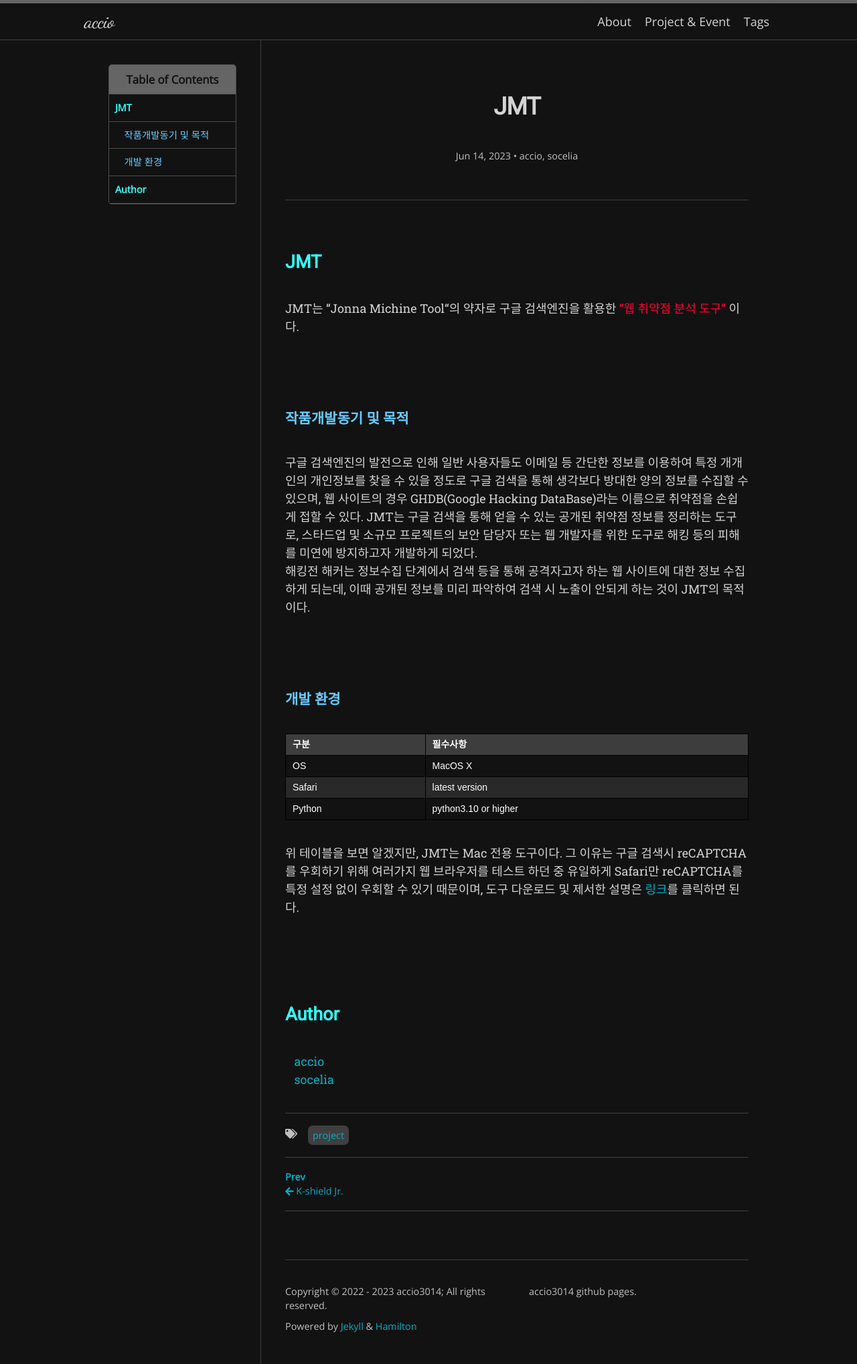
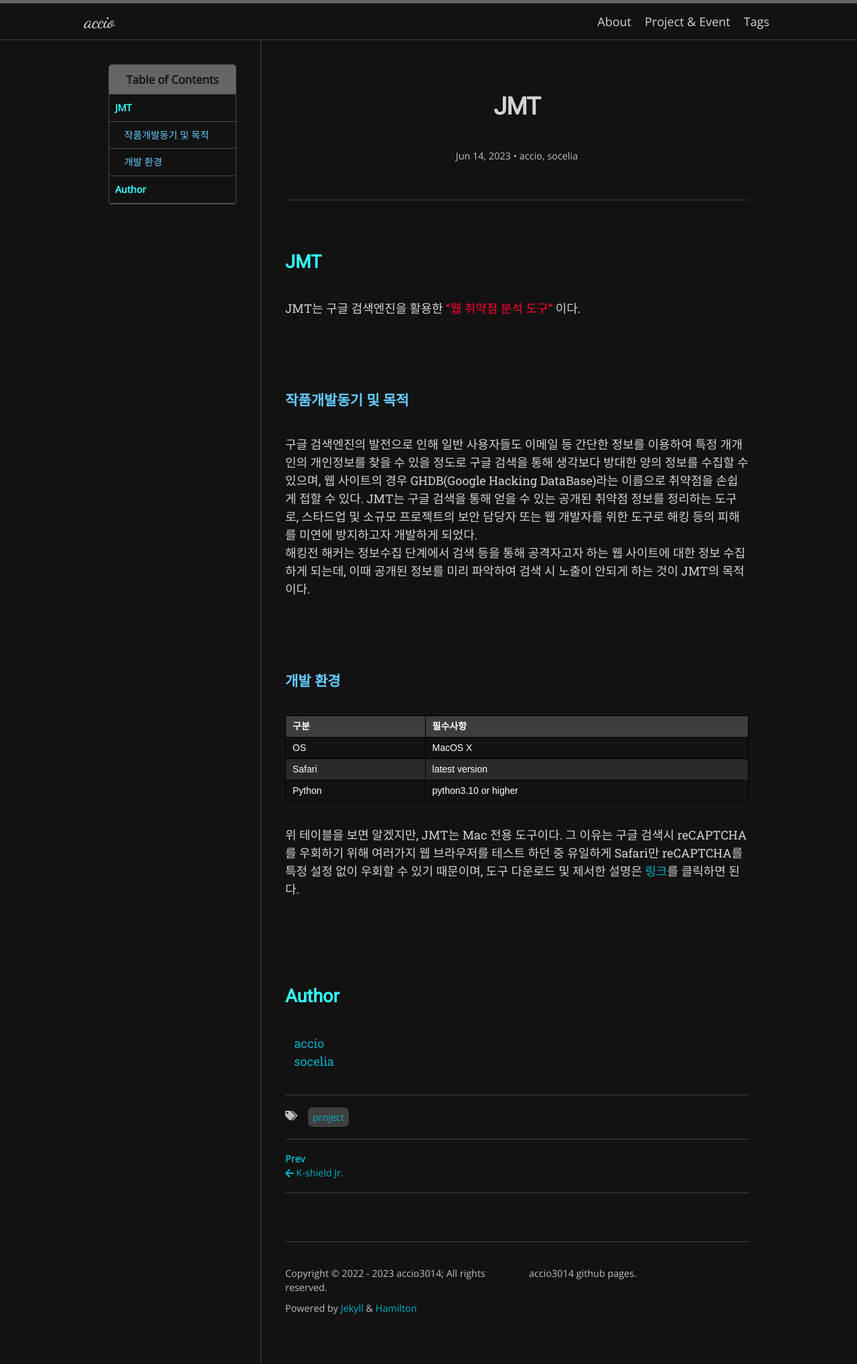
Before and after one commit to accio3014/accio3014.github.io, a Jekyll site: the page built from _posts/2023-06-14-JMT.md, in a window 1280 px wide. Shown: the whole page at 67% size. Built offline with Jekyll 4.4.1, drawn with Linux system fonts in a browser that asks for light colours; nearby versions of some CDN libraries; some web fonts are replaced.

Commit message:
Update JMT post

```diff
--- a/_posts/2023-06-14-JMT.md
+++ b/_posts/2023-06-14-JMT.md
@@ -7,7 +7,7 @@ author: accio, socelia
 ---
 
 ## <span style="color:#33FFFF;">JMT</span>
-JMT는 “Jonna Michine Tool“의 약자로 구글 검색엔진을 활용한 <span style="font-size:1em; color:#FF0033;">“웹 취약점 분석 도구”</span> 이다. <br>
+JMT는 구글 검색엔진을 활용한 <span style="font-size:1em; color:#FF0033;">“웹 취약점 분석 도구”</span> 이다. <br>
 <br>
 <br>
 
```
